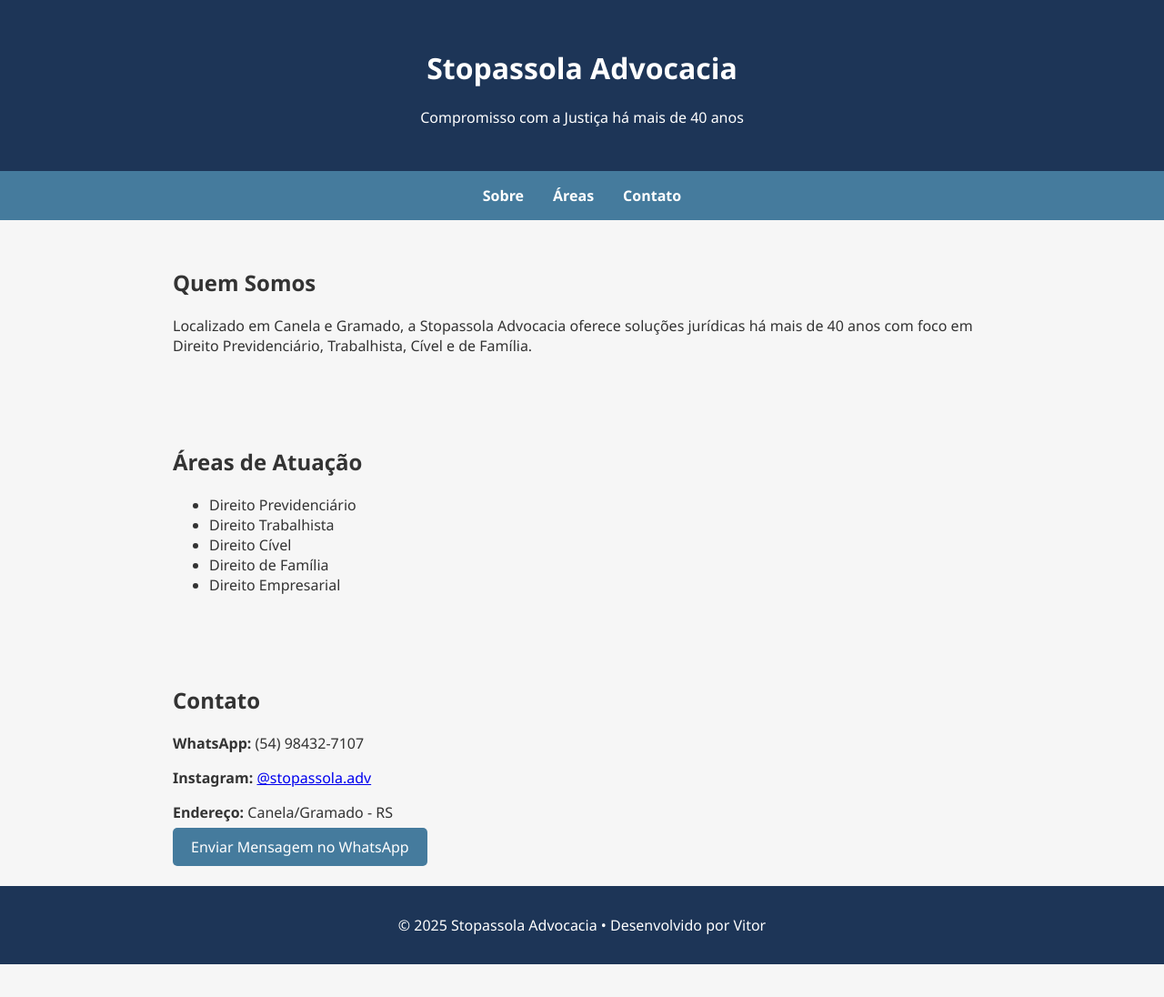
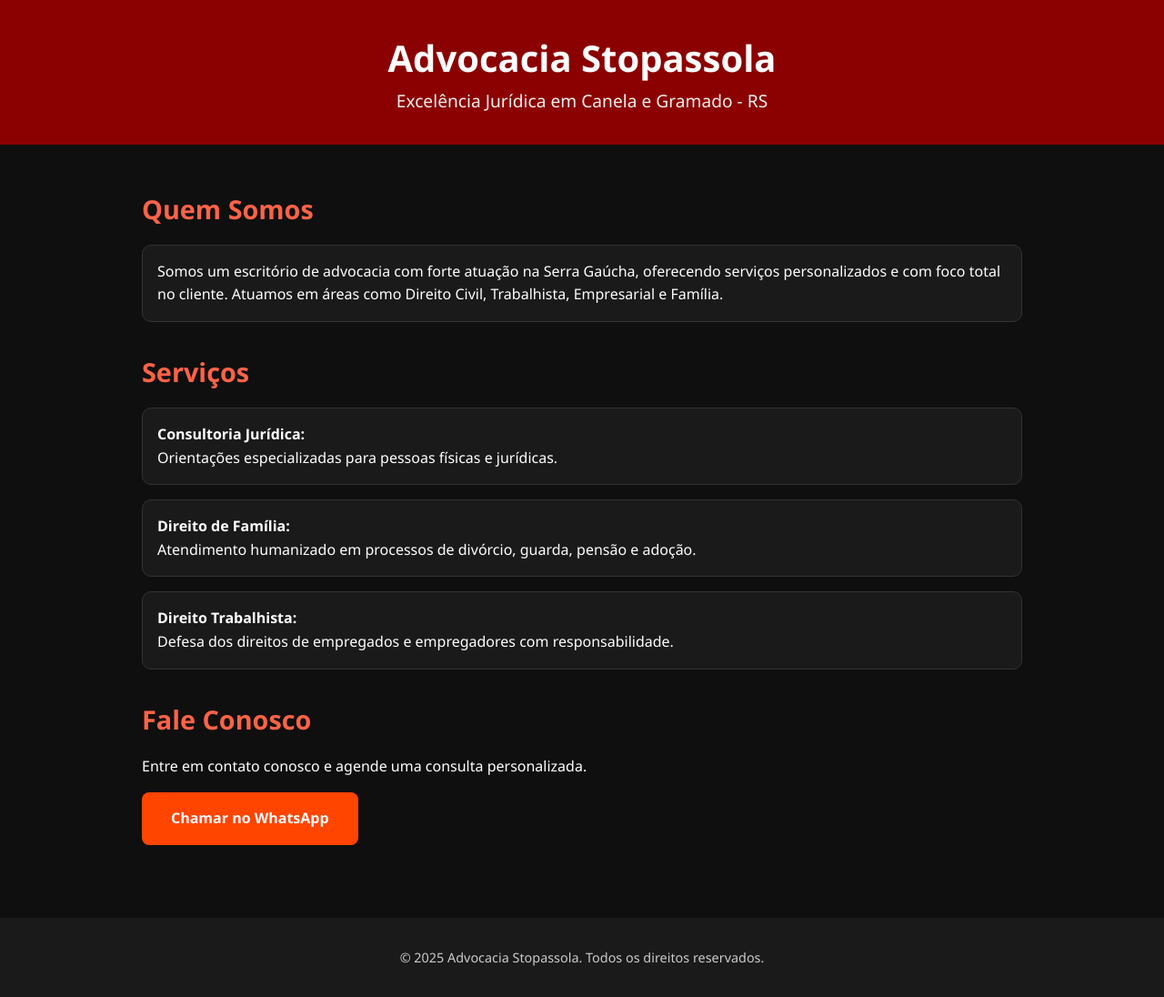
Before and after one commit to vthxzy60hz/advocaciastopassola, a plain HTML site: page index.html in a window 1280 px wide. Shown: the whole page at 91% size. Before the commit the page ends 1060 px from the top, so only its background shows below. Drawn offline with Linux system fonts and the light colour scheme.

Commit message:
index.html

```diff
--- a/index.html
+++ b/index.html
@@ -3,96 +3,131 @@
 <head>
   <meta charset="UTF-8" />
   <meta name="viewport" content="width=device-width, initial-scale=1.0"/>
-  <title>Stopassola Advocacia</title>
+  <title>Advocacia Stopassola | Canela e Gramado - RS</title>
   <style>
-    body {
-      font-family: 'Segoe UI', sans-serif;
+    * {
       margin: 0;
       padding: 0;
-      background: #f6f6f6;
-      color: #333;
+      box-sizing: border-box;
+      font-family: 'Segoe UI', sans-serif;
     }
+
+    body {
+      background-color: #0f0f0f;
+      color: #fff;
+      line-height: 1.6;
+    }
+
     header {
-      background: #1d3557;
-      color: white;
+      background-color: #8B0000;
       padding: 2rem;
       text-align: center;
     }
-    nav {
-      background: #457b9d;
-      display: flex;
-      justify-content: center;
-      gap: 2rem;
-      padding: 1rem 0;
+
+    header h1 {
+      font-size: 2.5rem;
+      color: #ffffff;
     }
-    nav a {
+
+    header p {
+      font-size: 1.2rem;
+      color: #f0f0f0;
+    }
+
+    .container {
+      max-width: 1000px;
+      margin: 2rem auto;
+      padding: 1rem;
+    }
+
+    section {
+      margin-bottom: 2rem;
+    }
+
+    h2 {
+      color: #FF6347;
+      margin-bottom: 1rem;
+      font-size: 1.8rem;
+    }
+
+    .card {
+      background-color: #1a1a1a;
+      border: 1px solid #333;
+      border-radius: 10px;
+      padding: 1rem;
+      margin-bottom: 1rem;
+      transition: 0.3s;
+    }
+
+    .card:hover {
+      border-color: #FF4500;
+      transform: scale(1.02);
+    }
+
+    footer {
+      background-color: #1a1a1a;
+      text-align: center;
+      padding: 2rem;
+      font-size: 0.9rem;
+      color: #ccc;
+    }
+
+    a.button {
+      display: inline-block;
+      padding: 1rem 2rem;
+      background-color: #FF4500;
       color: white;
+      border-radius: 8px;
       text-decoration: none;
       font-weight: bold;
+      margin-top: 1rem;
+      transition: background 0.3s ease;
     }
-    section {
-      padding: 2rem;
-      max-width: 900px;
-      margin: auto;
-    }
-    footer {
-      background: #1d3557;
-      color: white;
-      text-align: center;
-      padding: 1rem;
-    }
-    .btn {
-      background: #457b9d;
-      color: white;
-      padding: 10px 20px;
-      border: none;
-      text-decoration: none;
-      border-radius: 5px;
+
+    a.button:hover {
+      background-color: #e03e00;
     }
   </style>
 </head>
 <body>
-
   <header>
-  <h1>Stopassola Advocacia</h1>
-  <p>Compromisso com a Justiça há mais de 40 anos</p>
+    <h1>Advocacia Stopassola</h1>
+    <p>Excelência Jurídica em Canela e Gramado - RS</p>
   </header>
 
-<nav>
-  <a href="#sobre">Sobre</a>
-  <a href="#areas">Áreas</a>
-  <a href="#contato">Contato</a>
-</nav>
-
-<section id="sobre">
+  <main class="container">
+    <section>
       <h2>Quem Somos</h2>
-  <p>
-    Localizado em Canela e Gramado, a Stopassola Advocacia oferece soluções jurídicas há mais de 40 anos com foco em Direito Previdenciário, Trabalhista, Cível e de Família.
-  </p>
+      <div class="card">
+        <p>Somos um escritório de advocacia com forte atuação na Serra Gaúcha, oferecendo serviços personalizados e com foco total no cliente. Atuamos em áreas como Direito Civil, Trabalhista, Empresarial e Família.</p>
+      </div>
     </section>
 
-<section id="areas">
-  <h2>Áreas de Atuação</h2>
-  <ul>
-    <li>Direito Previdenciário</li>
-    <li>Direito Trabalhista</li>
-    <li>Direito Cível</li>
-    <li>Direito de Família</li>
-    <li>Direito Empresarial</li>
-  </ul>
+    <section>
+      <h2>Serviços</h2>
+      <div class="card">
+        <strong>Consultoria Jurídica:</strong>
+        <p>Orientações especializadas para pessoas físicas e jurídicas.</p>
+      </div>
+      <div class="card">
+        <strong>Direito de Família:</strong>
+        <p>Atendimento humanizado em processos de divórcio, guarda, pensão e adoção.</p>
+      </div>
+      <div class="card">
+        <strong>Direito Trabalhista:</strong>
+        <p>Defesa dos direitos de empregados e empregadores com responsabilidade.</p>
+      </div>
     </section>
 
-<section id="contato">
-  <h2>Contato</h2>
-  <p><strong>WhatsApp:</strong> (54) 98432-7107</p>
-  <p><strong>Instagram:</strong> <a href="https://www.instagram.com/stopassola.adv/" target="_blank">@stopassola.adv</a></p>
-  <p><strong>Endereço:</strong> Canela/Gramado - RS</p>
-  <a class="btn" href="https://wa.me/5554984327107" target="_blank">Enviar Mensagem no WhatsApp</a>
+    <section>
+      <h2>Fale Conosco</h2>
+      <p>Entre em contato conosco e agende uma consulta personalizada.</p>
+      <a href="https://wa.me/5554981312500" target="_blank" class="button">Chamar no WhatsApp</a>
     </section>
+  </main>
 
   <footer>
-  <p>&copy; 2025 Stopassola Advocacia • Desenvolvido por Vitor</p>
+    &copy; 2025 Advocacia Stopassola. Todos os direitos reservados.
   </footer>
-
 </body>
 </html>
```
Lines whose indentation alone changed are shown as unchanged.
